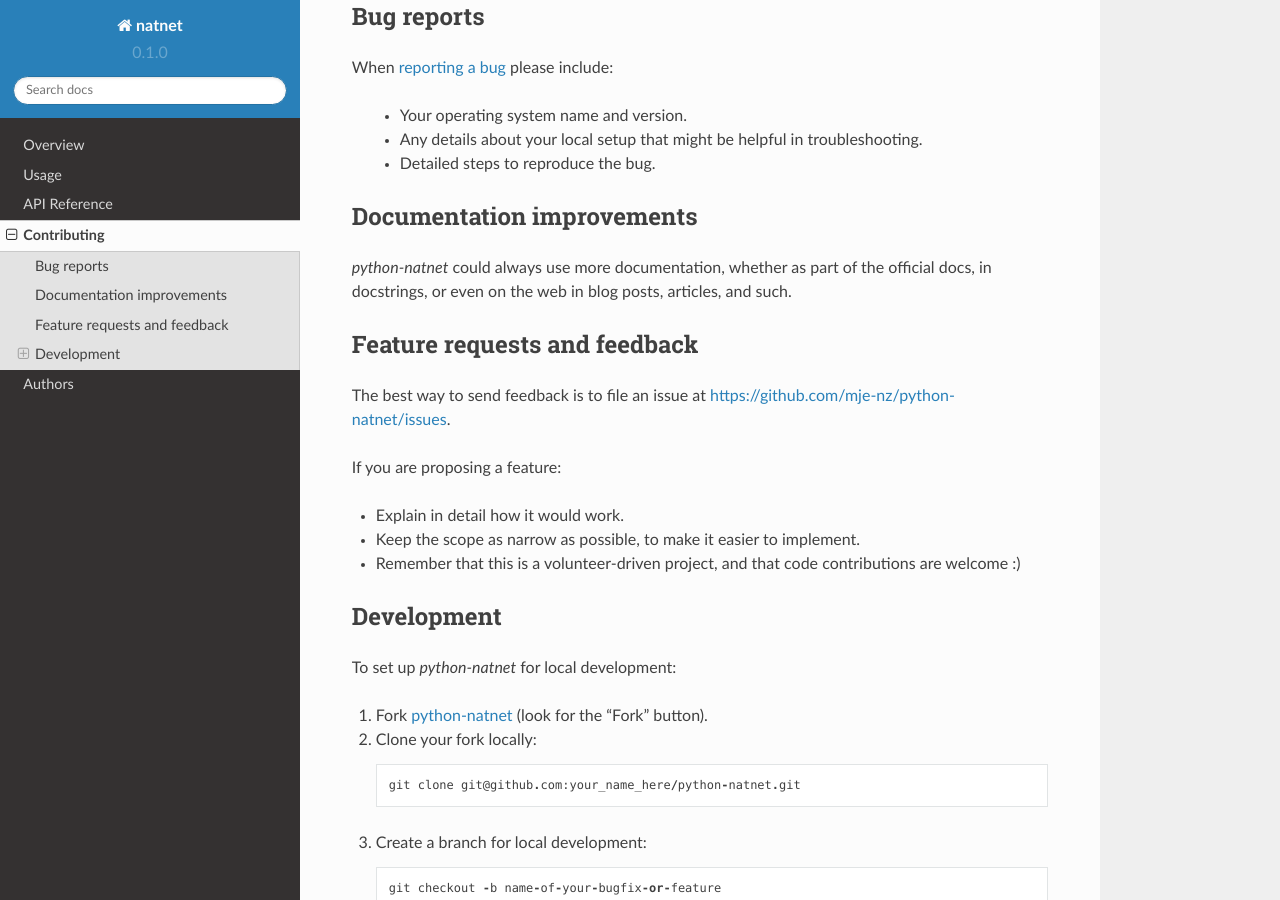
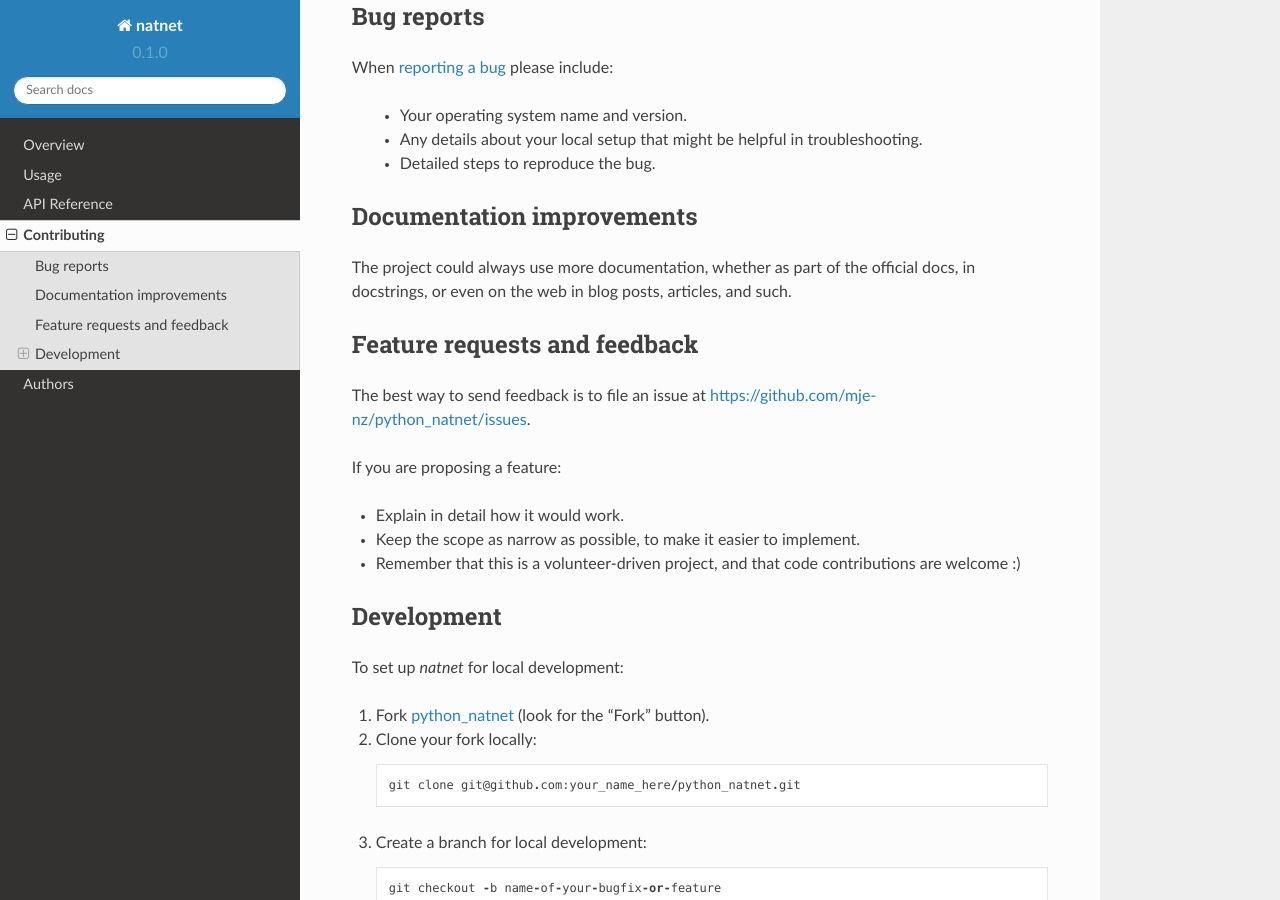
Before and after one commit to mje-nz/python_natnet, a Sphinx documentation site: the page built from docs/contributing.rst, in a window 1280 px wide and 900 px high, scrolled down 232 px. Built offline with Sphinx 7.4.7 and the Read the Docs theme 2.0.0, drawn with Linux system fonts in a browser that asks for light colours.

Commit message:
Rename to python_natnet to fit in with ROS

```diff
--- a/CONTRIBUTING.rst
+++ b/CONTRIBUTING.rst
@@ -8,7 +8,7 @@
 Bug reports
 ===========
 
-When `reporting a bug <https://github.com/mje-nz/python-natnet/issues>`_ please include:
+When `reporting a bug <https://github.com/mje-nz/python_natnet/issues>`_ please include:
 
     * Your operating system name and version.
     * Any details about your local setup that might be helpful in troubleshooting.
@@ -17,14 +17,14 @@
 Documentation improvements
 ==========================
 
-`python-natnet` could always use more documentation, whether as part of the
+The project could always use more documentation, whether as part of the
 official docs, in docstrings, or even on the web in blog posts,
 articles, and such.
 
 Feature requests and feedback
 =============================
 
-The best way to send feedback is to file an issue at https://github.com/mje-nz/python-natnet/issues.
+The best way to send feedback is to file an issue at https://github.com/mje-nz/python_natnet/issues.
 
 If you are proposing a feature:
 
@@ -35,13 +35,13 @@
 Development
 ===========
 
-To set up `python-natnet` for local development:
+To set up `natnet` for local development:
 
-1. Fork `python-natnet <https://github.com/mje-nz/python-natnet>`_
+1. Fork `python_natnet <https://github.com/mje-nz/python_natnet>`_
    (look for the "Fork" button).
 2. Clone your fork locally::
 
-    git clone git@github.com:your_name_here/python-natnet.git
+    git clone git@github.com:your_name_here/python_natnet.git
 
 3. Create a branch for local development::
 
@@ -74,7 +74,7 @@
 4. Add yourself to ``AUTHORS.rst``.
 
 .. [1] If you don't have all the necessary python versions available locally you can rely on Travis - it will
-       `run the tests <https://travis-ci.org/mje-nz/python-natnet/pull_requests>`_ for each change you add in the pull request.
+       `run the tests <https://travis-ci.org/mje-nz/python_natnet/pull_requests>`_ for each change you add in the pull request.
 
        It will be slower though ...
 
--- a/docs/conf.py
+++ b/docs/conf.py
@@ -31,8 +31,8 @@
 pygments_style = 'trac'
 templates_path = ['.']
 extlinks = {
-    'issue': ('https://github.com/mje-nz/python-natnet/issues/%s', '#'),
-    'pr': ('https://github.com/mje-nz/python-natnet/pull/%s', 'PR #'),
+    'issue': ('https://github.com/mje-nz/python_natnet/issues/%s', '#'),
+    'pr': ('https://github.com/mje-nz/python_natnet/pull/%s', 'PR #'),
 }
 # on_rtd is whether we are on readthedocs.org
 on_rtd = os.environ.get('READTHEDOCS', None) == 'True'
--- a/setup.py
+++ b/setup.py
@@ -27,7 +27,7 @@
             .sub('', read('README.rst')),
     author='Matthew Edwards',
     author_email='matthew@matthewedwards.co.nz',
-    url='https://github.com/mje-nz/python-natnet',
+    url='https://github.com/mje-nz/python_natnet',
     packages=find_packages('src'),
     package_dir={'': 'src'},
     py_modules=[splitext(basename(path))[0] for path in glob('src/*.py')],
@@ -45,7 +45,7 @@
         'Programming Language :: Python :: 3.6',
         'Programming Language :: Python :: Implementation :: CPython'
     ],
-    keywords='natnet NaturalPoint Optitrack motion capure mocap',
+    keywords='natnet NaturalPoint Optitrack motion capture mocap',
     install_requires=[
         'attrs>=15.2'
     ],
```
Also changed, not shown: README.rst (+6 -6 lines), 2 other files.
